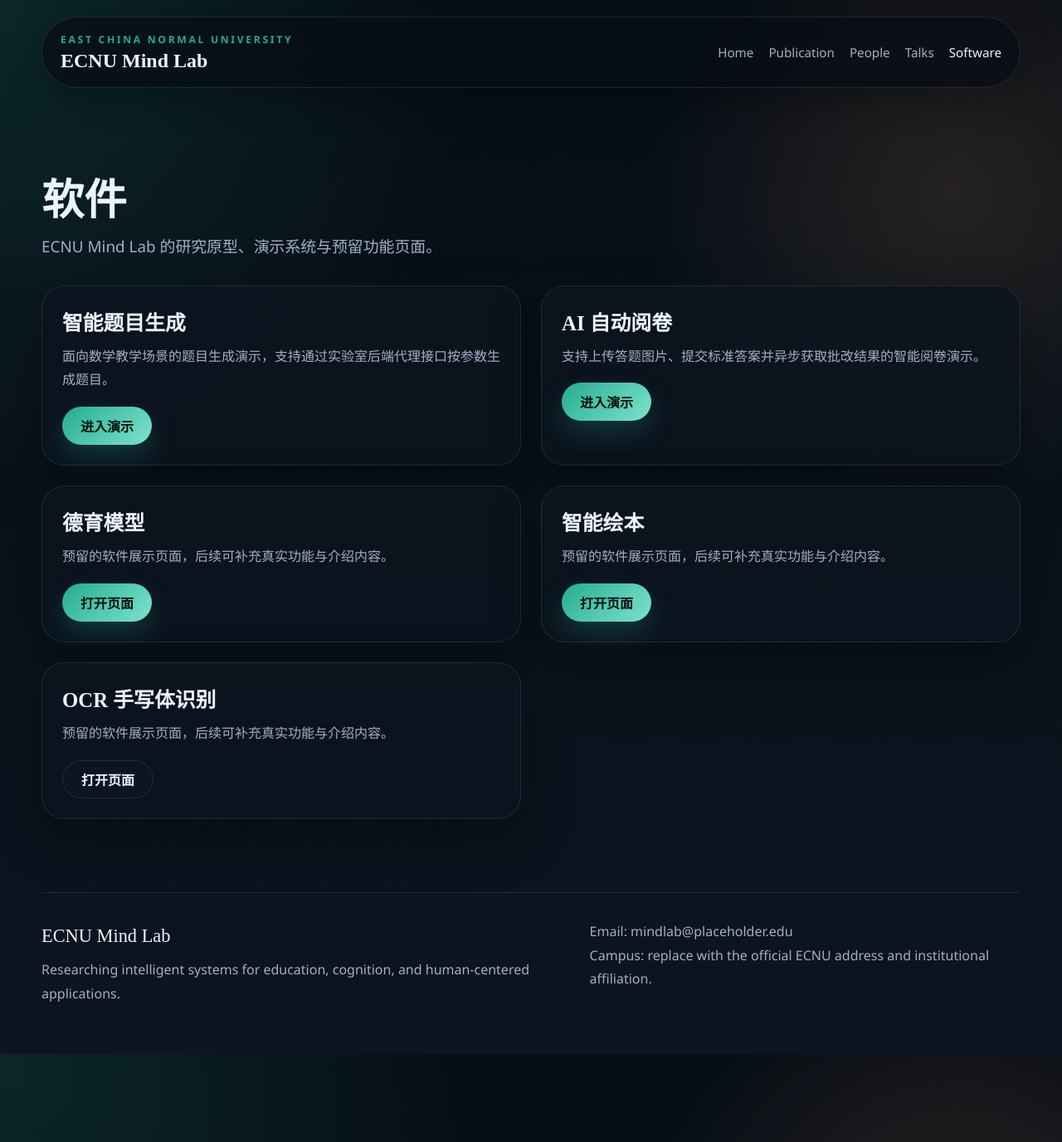
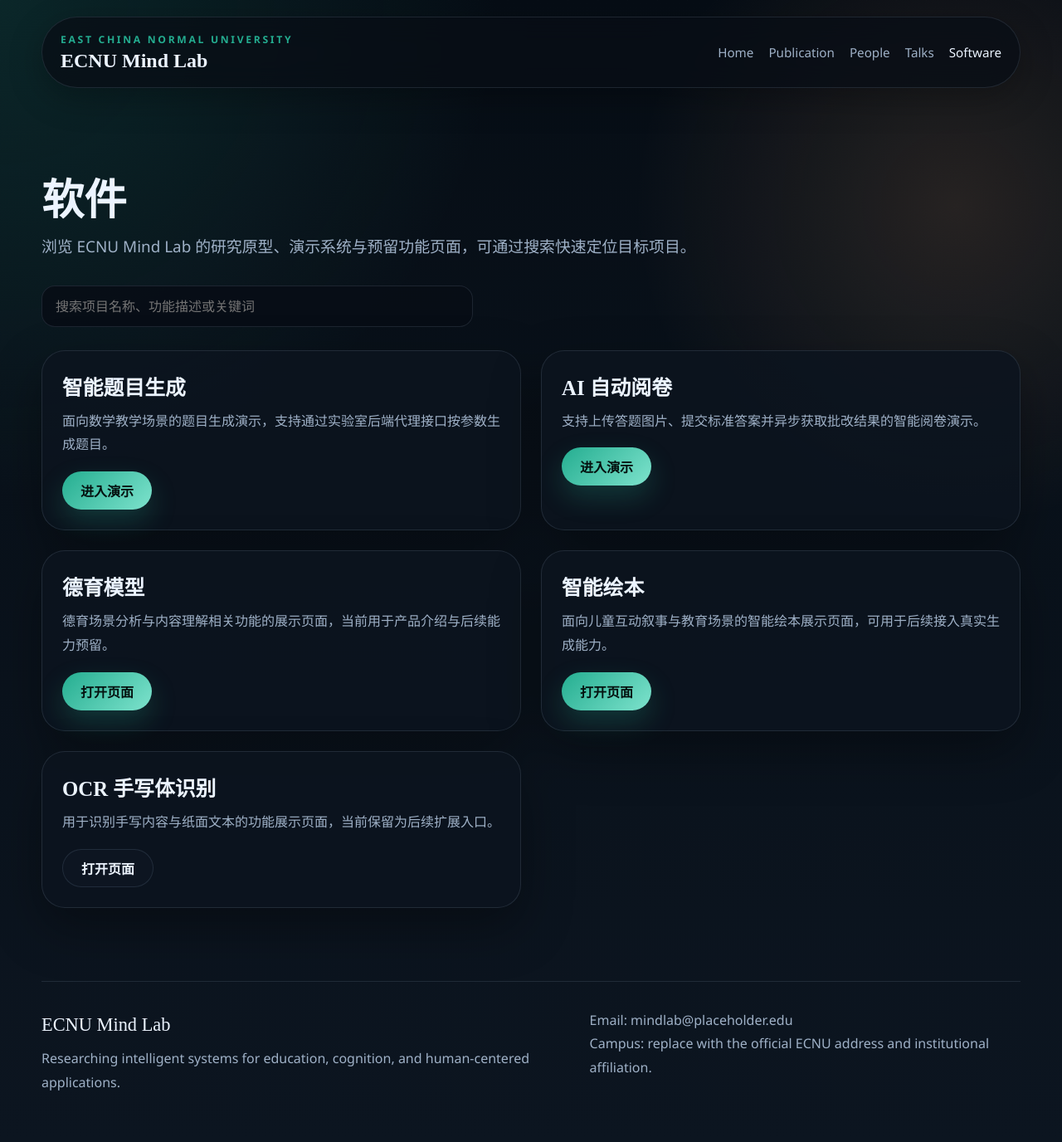
Before and after one commit to Mind-Lab-ECNU/mind-lab-ecnu.github.io, a Jekyll site: the page built from _pages/software.html, in a window 1280 px wide and 1376 px high. Shown: the whole window at 83% size. Built offline with Jekyll 4.4.1, drawn with Linux system fonts in a browser that asks for light colours; part of the change alters nothing that is shown.

Commit message:
Add fuzzy search to software page

```diff
--- a/_data/software.yml
+++ b/_data/software.yml
@@ -11,19 +11,19 @@
   type: primary
 
 - title: 德育模型
-  description: "预留的软件展示页面，后续可补充真实功能与介绍内容。"
+  description: "德育场景分析与内容理解相关功能的展示页面，当前用于产品介绍与后续能力预留。"
   url: "/projects/moral-model.html"
   button: 打开页面
   type: primary
 
 - title: 智能绘本
-  description: "预留的软件展示页面，后续可补充真实功能与介绍内容。"
+  description: "面向儿童互动叙事与教育场景的智能绘本展示页面，可用于后续接入真实生成能力。"
   url: "/projects/smart-picture-book.html"
   button: 打开页面
   type: primary
 
 - title: OCR 手写体识别
-  description: "预留的软件展示页面，后续可补充真实功能与介绍内容。"
+  description: "用于识别手写内容与纸面文本的功能展示页面，当前保留为后续扩展入口。"
   url: "/projects/ocr-handwriting.html"
   button: 打开页面
   type: secondary
--- a/_pages/software.html
+++ b/_pages/software.html
@@ -3,21 +3,26 @@ layout: default
 title: Software
 permalink: /software/
 description: "Research software and demo systems at ECNU Mind Lab."
+extra_js: /assets/js/site-pages.js
 ---
 
 <section class="section">
   <div class="page-header-block" data-reveal>
     <h1 class="page-title">软件</h1>
-    <p class="page-subtitle">ECNU Mind Lab 的研究原型、演示系统与预留功能页面。</p>
+    <p class="page-subtitle">浏览 ECNU Mind Lab 的研究原型、演示系统与预留功能页面，可通过搜索快速定位目标项目。</p>
   </div>
+
+  <input id="software-search" class="search-bar" type="search" placeholder="搜索项目名称、功能描述或关键词" />
 
   <div class="software-grid">
     {% for item in site.data.software %}
-    <article class="software-card" data-reveal>
+    <article class="software-card" data-reveal data-search="{{ item.title }} {{ item.description }} {{ item.button }}">
       <h3>{{ item.title }}</h3>
       <p>{{ item.description }}</p>
       <a class="button {{ item.type }}" href="{{ item.url | relative_url }}">{{ item.button }}</a>
     </article>
     {% endfor %}
   </div>
+
+  <p id="software-search-empty" class="search-empty">没有找到匹配的项目，请尝试更换关键词。</p>
 </section>
--- a/assets/js/site-pages.js
+++ b/assets/js/site-pages.js
@@ -1,6 +1,41 @@
 const bibToggles = document.querySelectorAll('.pub-bib-toggle');
 const searchInput = document.getElementById('paper-search');
 const searchEmpty = document.getElementById('search-empty');
+const softwareSearchInput = document.getElementById('software-search');
+const softwareSearchEmpty = document.getElementById('software-search-empty');
+
+function normalizeSearchText(value) {
+  return (value || '').toLowerCase().replace(/\s+/g, ' ').trim();
+}
+
+function fuzzyMatch(keyword, haystack) {
+  if (!keyword) {
+    return true;
+  }
+
+  if (haystack.includes(keyword)) {
+    return true;
+  }
+
+  const compactKeyword = keyword.replace(/\s+/g, '');
+  const compactHaystack = haystack.replace(/\s+/g, '');
+
+  if (compactHaystack.includes(compactKeyword)) {
+    return true;
+  }
+
+  let pointer = 0;
+  for (const char of compactHaystack) {
+    if (char === compactKeyword[pointer]) {
+      pointer += 1;
+      if (pointer === compactKeyword.length) {
+        return true;
+      }
+    }
+  }
+
+  return false;
+}
 
 bibToggles.forEach((toggle) => {
   toggle.addEventListener('click', () => {
@@ -20,12 +55,12 @@ if (searchInput) {
   const cards = Array.from(document.querySelectorAll('.publication-card[data-search]'));
 
   searchInput.addEventListener('input', () => {
-    const keyword = searchInput.value.trim().toLowerCase();
+    const keyword = normalizeSearchText(searchInput.value);
     let visibleCount = 0;
 
     cards.forEach((card) => {
-      const haystack = (card.dataset.search || '').toLowerCase();
-      const isVisible = keyword === '' || haystack.includes(keyword);
+      const haystack = normalizeSearchText(card.dataset.search);
+      const isVisible = fuzzyMatch(keyword, haystack);
       card.style.display = isVisible ? 'grid' : 'none';
       if (isVisible) {
         visibleCount += 1;
@@ -37,3 +72,25 @@ if (searchInput) {
     }
   });
 }
+
+if (softwareSearchInput) {
+  const cards = Array.from(document.querySelectorAll('.software-card[data-search]'));
+
+  softwareSearchInput.addEventListener('input', () => {
+    const keyword = normalizeSearchText(softwareSearchInput.value);
+    let visibleCount = 0;
+
+    cards.forEach((card) => {
+      const haystack = normalizeSearchText(card.dataset.search);
+      const isVisible = fuzzyMatch(keyword, haystack);
+      card.style.display = isVisible ? 'block' : 'none';
+      if (isVisible) {
+        visibleCount += 1;
+      }
+    });
+
+    if (softwareSearchEmpty) {
+      softwareSearchEmpty.classList.toggle('show', visibleCount === 0);
+    }
+  });
+}
```
